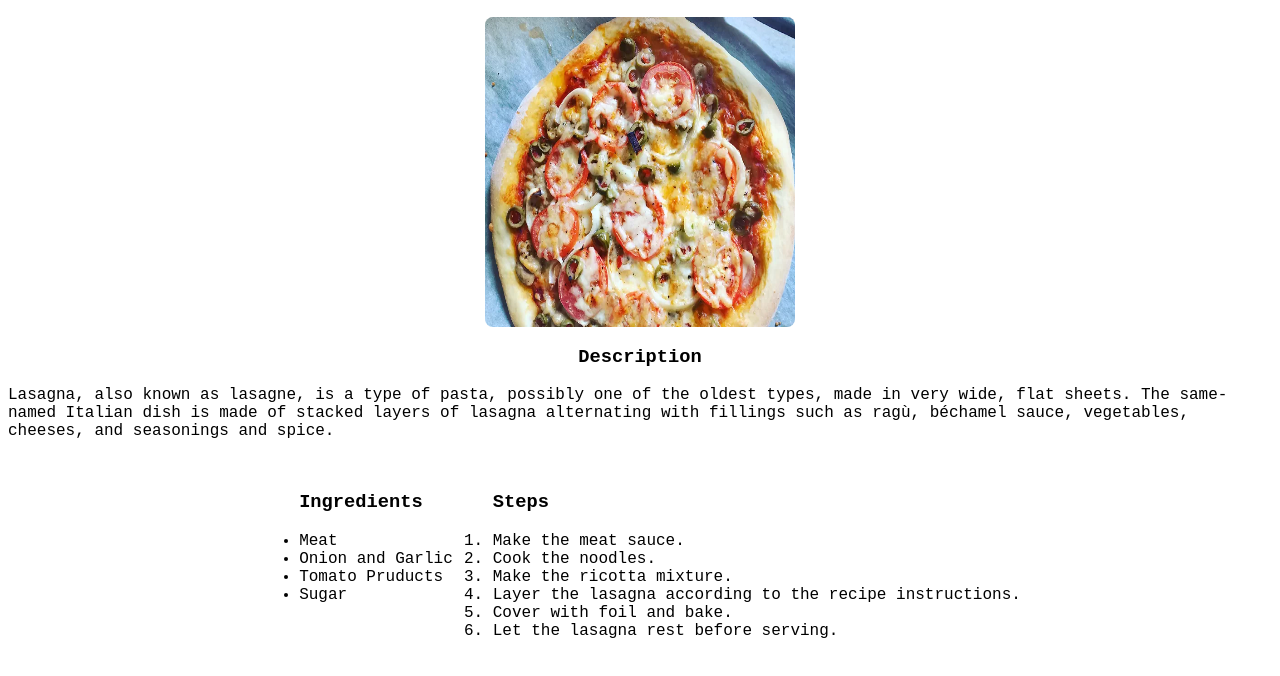
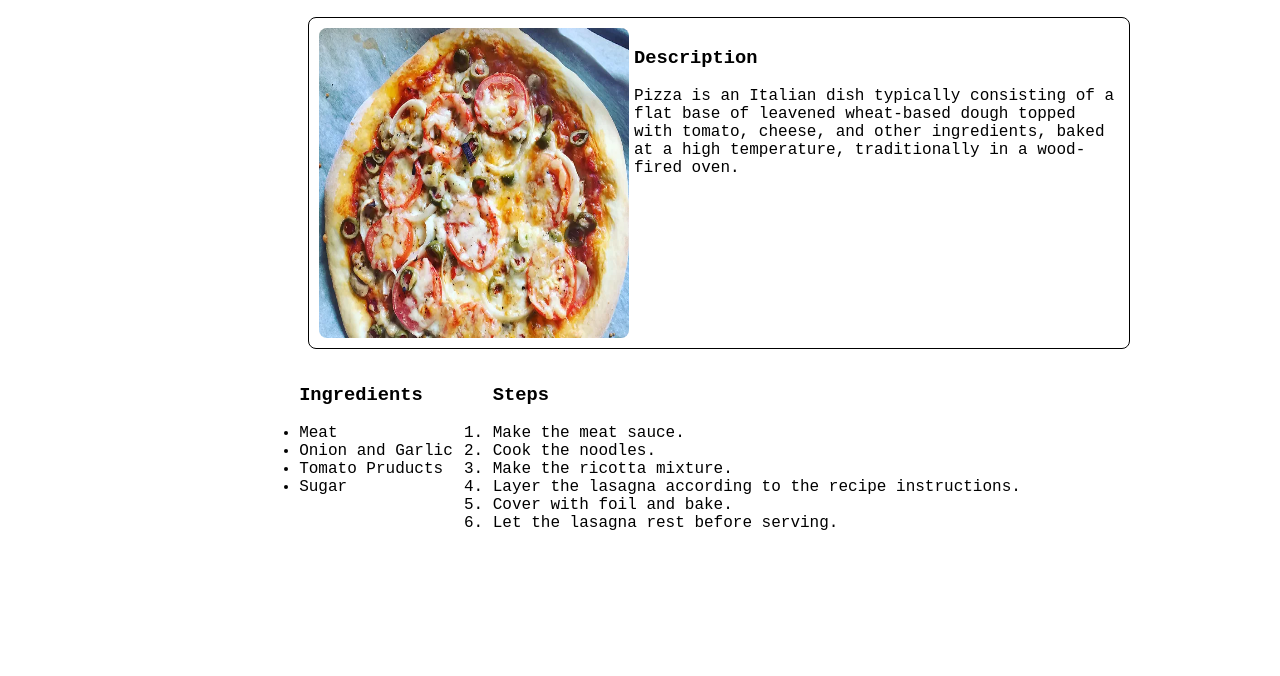
Before and after one commit to UtsavAdhikari3/odin-recipe, a plain HTML site: page recipes/pizza.html in a window 1280 px wide. Shown: the part 78-754 px from the top of the page. Drawn offline with Linux system fonts and the light colour scheme.

```diff
--- a/recipes/pizza.html
+++ b/recipes/pizza.html
@@ -9,13 +9,15 @@
 <body>
     <div class="headSection">
         <h1>Pizza</h1>
-        <img src="pizza.webp" alt="Pizza Image" width="310" height="310">
     </div>
     <div class="mid">
-        <h3>Description</h3>
+        <img src="pizza.webp" alt="Pizza Image" width="310" height="310">
+        <div class="description">
+            <h3>Description</h3>
         <p>
-            Lasagna, also known as lasagne, is a type of pasta, possibly one of the oldest types, made in very wide, flat sheets. The same-named Italian dish is made of stacked layers of lasagna alternating with fillings such as ragù, béchamel sauce, vegetables, cheeses, and seasonings and spice.
+            Pizza is an Italian dish typically consisting of a flat base of leavened wheat-based dough topped with tomato, cheese, and other ingredients, baked at a high temperature, traditionally in a wood-fired oven.
         </p>
+        </div>
     </div>
     <div class="ingredients">
     <ul>
--- a/styles/index.css
+++ b/styles/index.css
@@ -17,7 +17,6 @@
     position: relative;
     font-family: 'Courier New', Courier, monospace;
     margin: 8px;
-
 }
 
 h1{
--- a/styles/lasagna.css
+++ b/styles/lasagna.css
@@ -17,7 +17,7 @@
     align-items: center;
 }
 
-.headSection img{
+img{
     border-radius: 8px;
 }
 
--- a/styles/pizza.css
+++ b/styles/pizza.css
@@ -17,7 +17,7 @@
     align-items: center;
 }
 
-.headSection img{
+img{
     border-radius: 8px;
 }
 
@@ -26,7 +26,13 @@
     justify-content: center;
 }
 
-.mid h3{
-    text-align: center;
-    font-weight: bolder;
+.mid{
+    display: flex;
+    width: 800px;
+    border: 1px solid black;
+    border-radius: 8px;
+    padding: 10px;
+    gap: 5px;
+    position: relative;
+    margin-left: 300px;
 }
```
